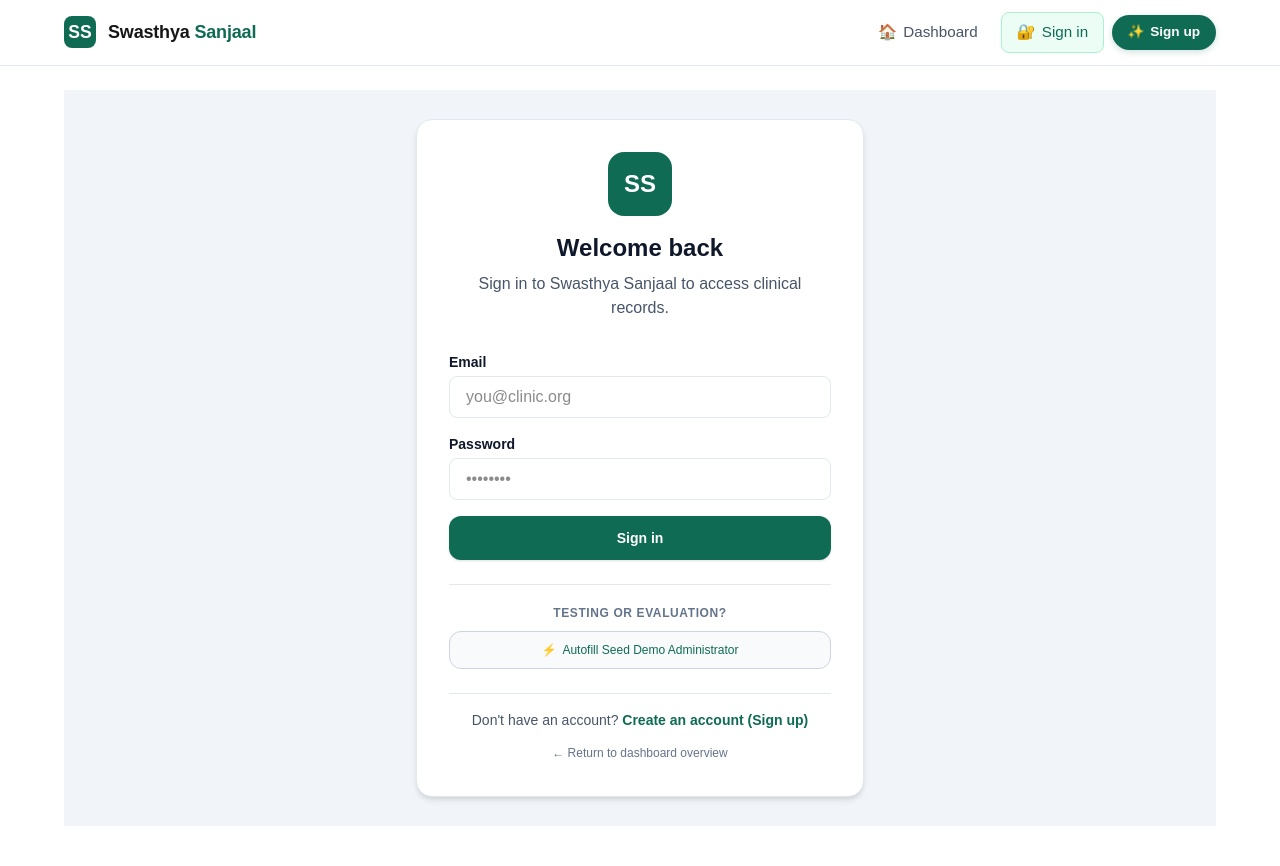
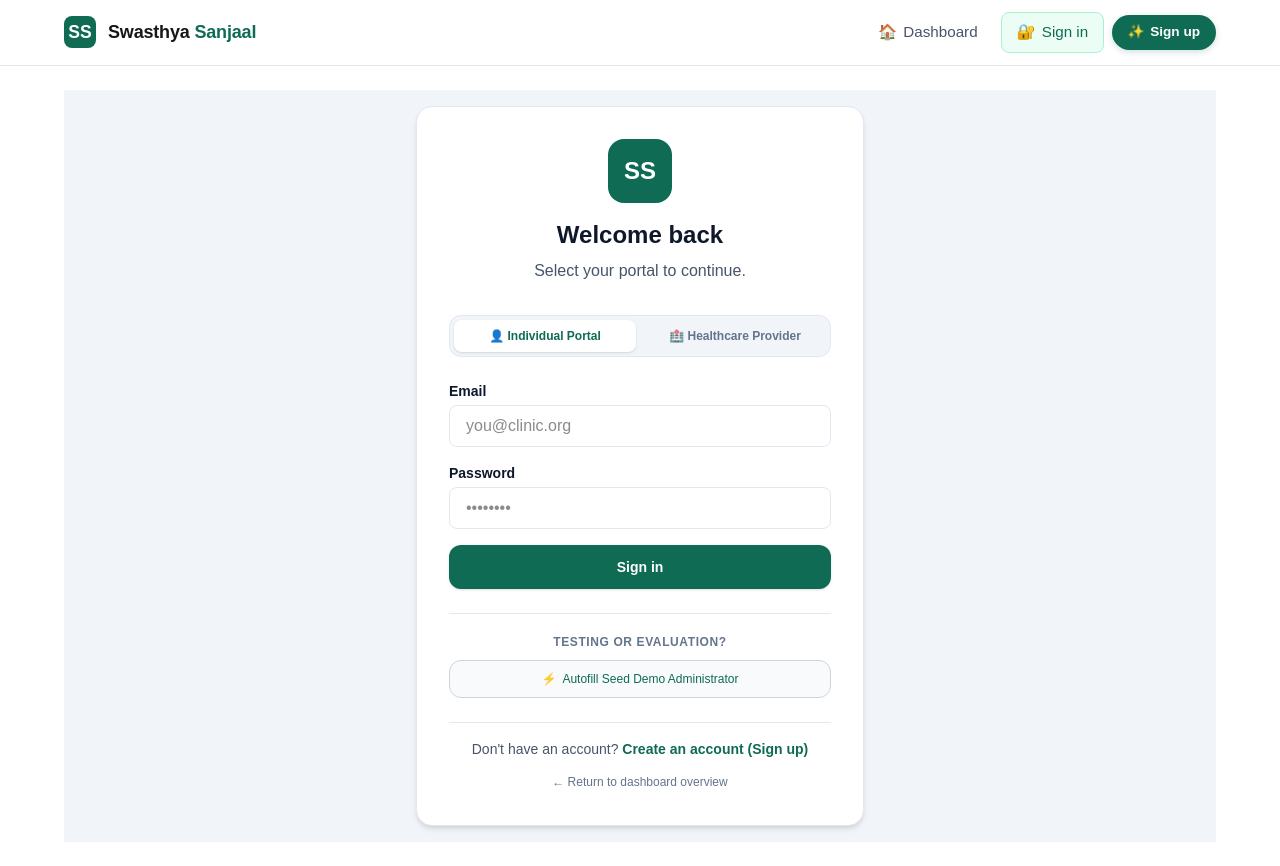
Before and after one commit to aadimsapkota134/SwasthyaSanjaal, a Next.js app in the folder frontend/: page /login in a window 1280 px wide. Built offline with nearby package versions, Linux system fonts and the light colour scheme; no server answers.

Commit message:
feat(auth): separate individual and provider portal selection on login

```diff
--- a/frontend/app/login/page.tsx
+++ b/frontend/app/login/page.tsx
@@ -9,6 +9,7 @@ export const dynamic = "force-dynamic";
 
 export default function LoginPage() {
   const router = useRouter();
+  const [portal, setPortal] = useState<"individual" | "provider">("individual");
   const [email, setEmail] = useState("");
   const [password, setPassword] = useState("");
   const [error, setError] = useState("");
@@ -22,6 +23,29 @@ export default function LoginPage() {
     try {
       const success = await login(email, password);
       if (success) {
+        // Enforce portal matching
+        const userJson = localStorage.getItem("swasthya_user");
+        if (userJson) {
+          const user = JSON.parse(userJson);
+          if (portal === "individual" && user.role !== "individual") {
+            setError(
+              "This account is registered as a Healthcare Provider. Please select 'Healthcare Provider' above to sign in."
+            );
+            setIsLoading(false);
+            return;
+          }
+          if (
+            portal === "provider" &&
+            user.role !== "clinician" &&
+            user.role !== "administrator"
+          ) {
+            setError(
+              "This account is registered as an Individual. Please select 'Individual' above to sign in."
+            );
+            setIsLoading(false);
+            return;
+          }
+        }
         router.push("/");
       } else {
         setError("Invalid email or password. Please try again.");
@@ -33,6 +57,7 @@ export default function LoginPage() {
     }
   };
 
+
   return (
     <div className="min-h-[calc(100vh-4rem)] flex flex-col items-center justify-center bg-[#f1f5f9] p-4">
       <div className="w-full max-w-md">
@@ -43,8 +68,40 @@ export default function LoginPage() {
             </div>
             <h1 className="text-2xl font-bold text-[#0f172a]">Welcome back</h1>
             <p className="text-[#475569] mt-2">
-              Sign in to Swasthya Sanjaal to access clinical records.
+              Select your portal to continue.
             </p>
+          </div>
+
+          {/* Portal Switcher */}
+          <div className="grid grid-cols-2 gap-2 mb-6 p-1 bg-[#f1f5f9] rounded-xl border border-[#e2e8f0]">
+            <button
+              type="button"
+              onClick={() => {
+                setPortal("individual");
+                setError("");
+              }}
+              className={`py-2 px-3 text-xs font-semibold rounded-lg transition-all ${
+                portal === "individual"
+                  ? "bg-white text-[#0f6b54] shadow-sm font-bold"
+                  : "text-[#64748b] hover:text-[#0f172a]"
+              }`}
+            >
+              👤 Individual Portal
+            </button>
+            <button
+              type="button"
+              onClick={() => {
+                setPortal("provider");
+                setError("");
+              }}
+              className={`py-2 px-3 text-xs font-semibold rounded-lg transition-all ${
+                portal === "provider"
+                  ? "bg-white text-[#0f6b54] shadow-sm font-bold"
+                  : "text-[#64748b] hover:text-[#0f172a]"
+              }`}
+            >
+              🏥 Healthcare Provider
+            </button>
           </div>
 
           {error && (
```
